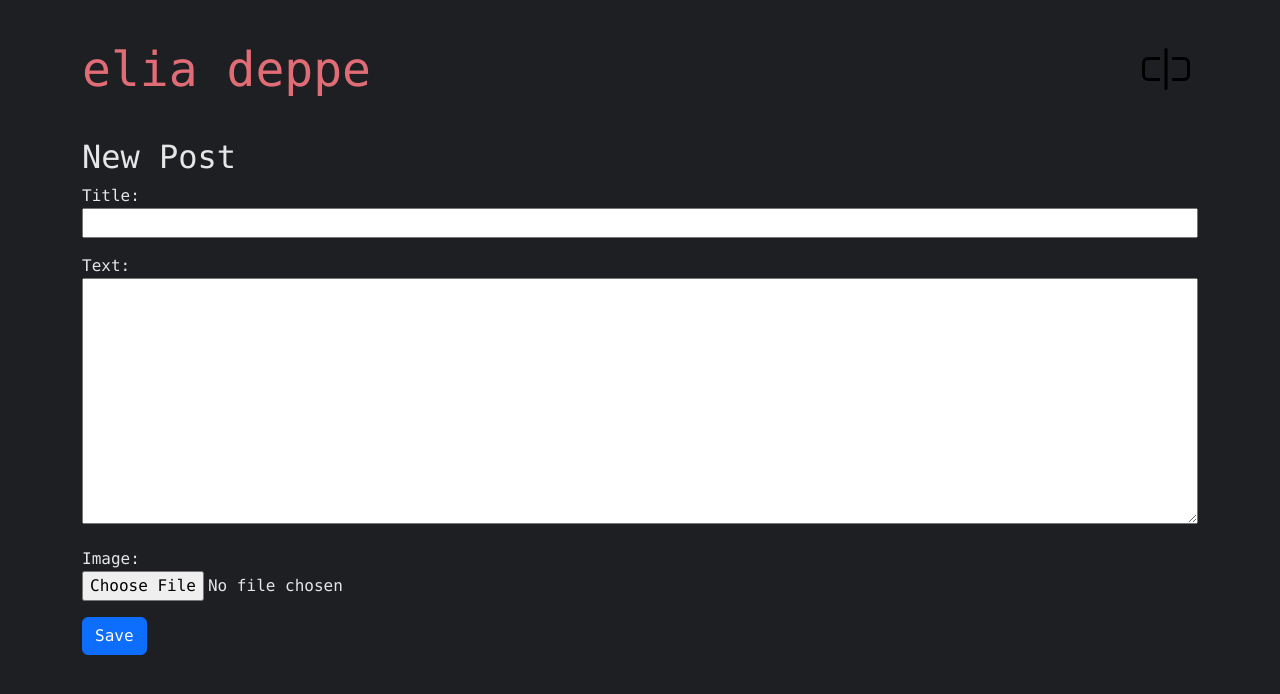
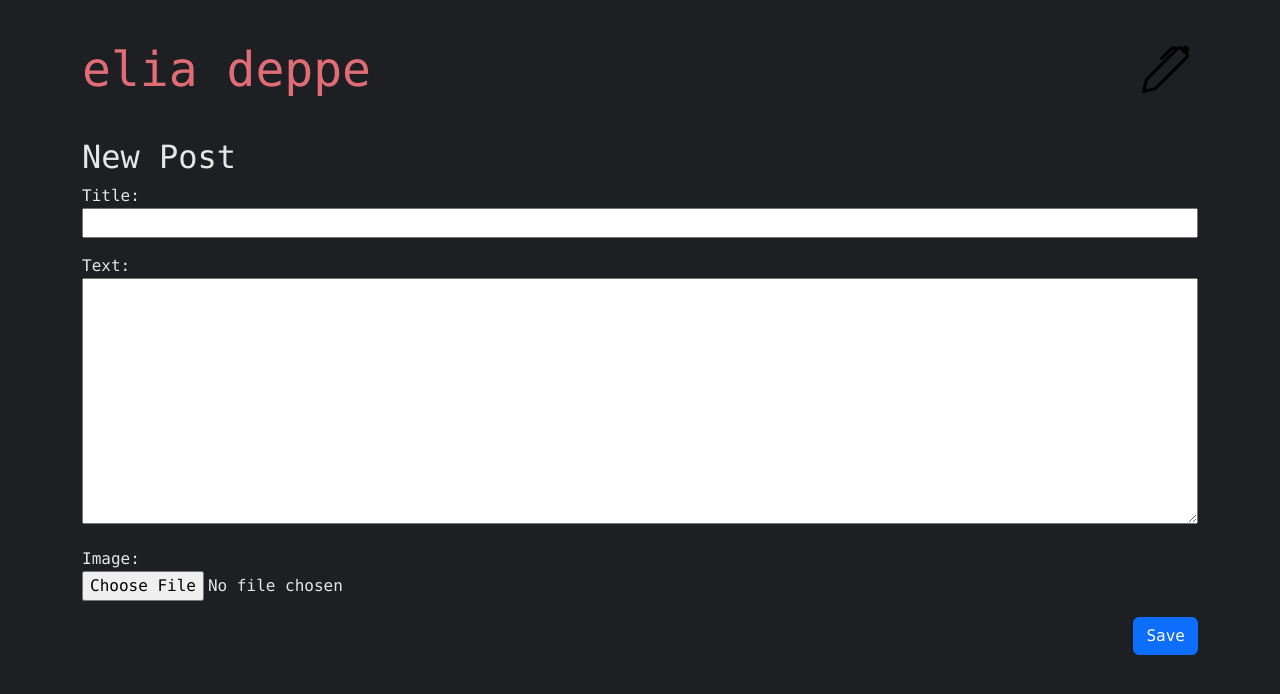
Before and after one commit to eliaseraphim/blog, a Django app: page /post/new in a window 1280 px wide. Shown: the top 694 px of the page. Run offline with Django 4.2, Linux system fonts and the light colour scheme.

Commit message:
Added pen icon for new post. Updated base.html.

```diff
--- a/core/blog/static/blog/css/style.css
+++ b/core/blog/static/blog/css/style.css
@@ -85,3 +85,7 @@ body {
 .post-form input {
     width: 100%;
 }
+
+.save {
+    float: right;
+}
--- a/core/blog/templates/blog/base.html
+++ b/core/blog/templates/blog/base.html
@@ -26,7 +26,7 @@
                     <ul class="navbar-nav ms-auto flex-nowrap">
                         <li class="nav-item">
                             <a class="nav-link" href="{% url 'new_post' %}">
-                                <img src="{% static 'blog/icons/input-cursor.svg' %}">
+                                <img src="{% static 'blog/icons/pen.svg' %}">
                             </a>
                         </li>
                     </ul>
```
Also changed, not shown: core/blog/static/blog/icons/pen.svg (added).
